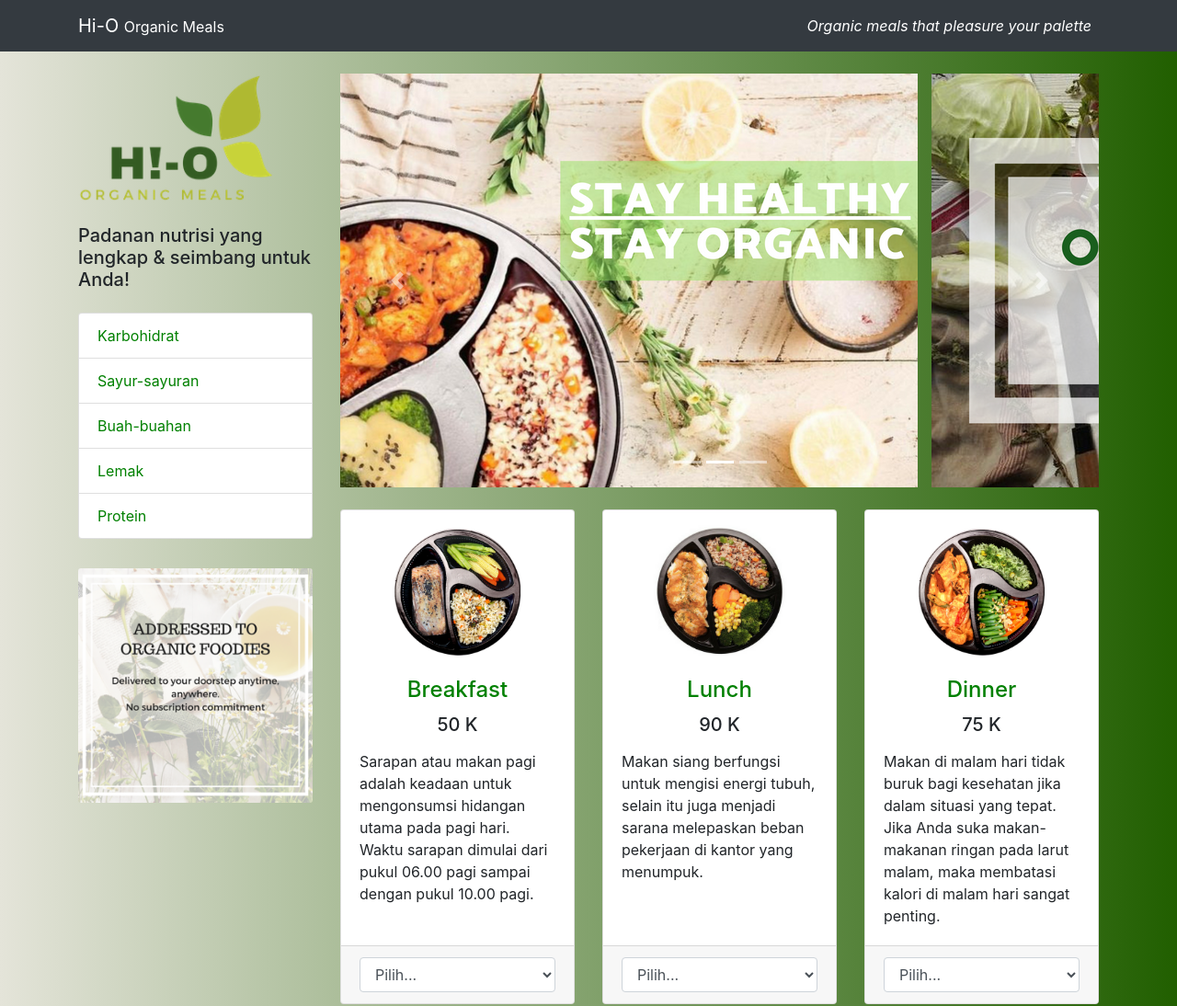
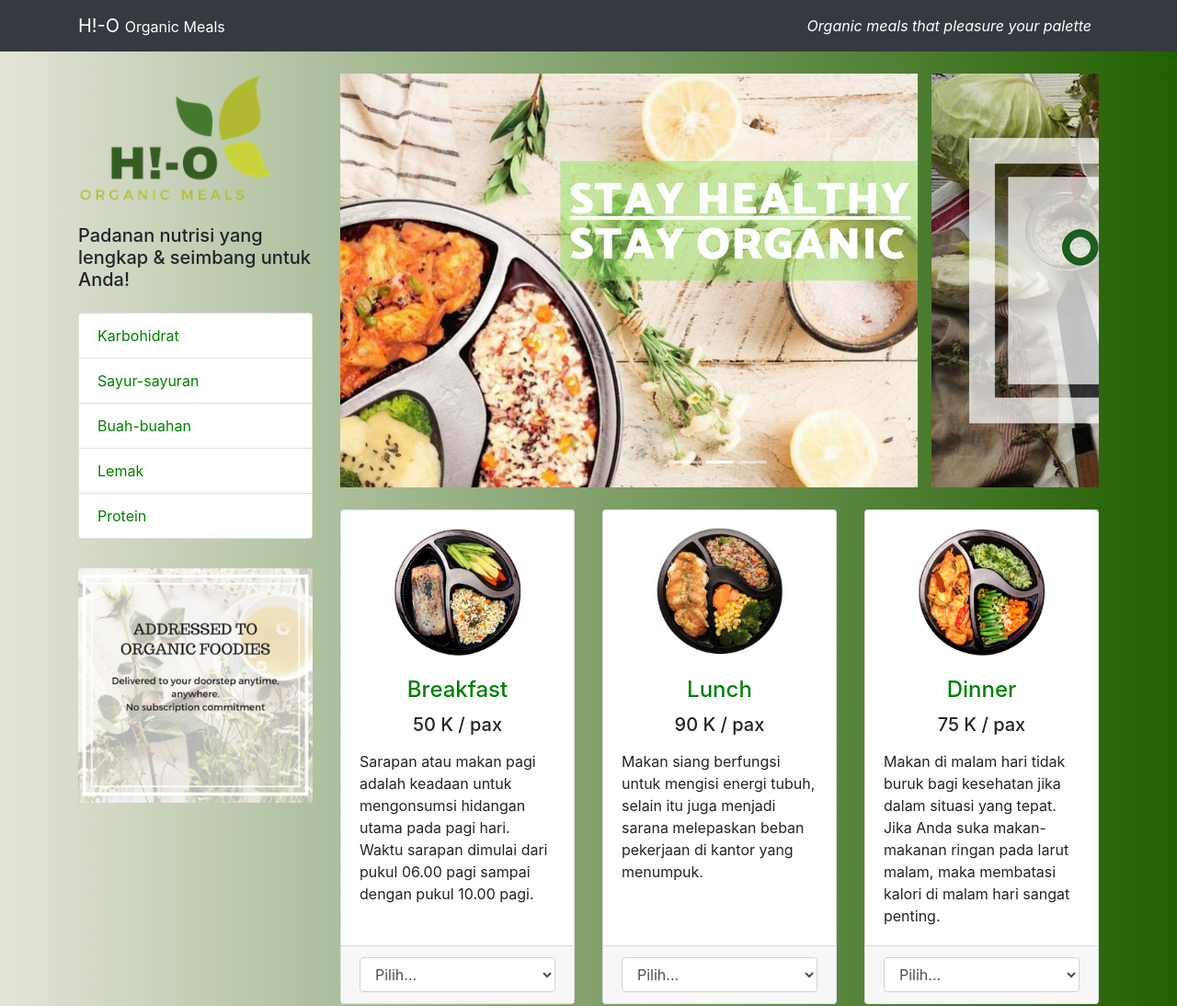
Before and after one commit to ultraktdev/HiO, a website: page index.html in a window 1280 px wide. Shown: the top 1094 px of the page at 92% size. Drawn offline with Linux system fonts and the light colour scheme.

Commit message:
Revised Hi-O to H!-O

```diff
--- a/index.html
+++ b/index.html
@@ -8,7 +8,7 @@
     <meta name="description" content="">
     <meta name="author" content="">
 
-    <title>Hi-O Organic Meals</title>
+    <title>H!-O Organic Meals</title>
 
     <!-- Bootstrap core CSS -->
     <link href="vendor/bootstrap/css/bootstrap.min.css" rel="stylesheet">
@@ -26,7 +26,7 @@
     <!-- Navigation -->
     <nav class="navbar navbar-expand-lg navbar-dark bg-dark fixed-top">
       <div class="container">
-        <a class="navbar-brand" href="#">Hi-O <small>Organic Meals</small></a>
+        <a class="navbar-brand" href="#">H!-O <small>Organic Meals</small></a>
         <button class="navbar-toggler" type="button" data-toggle="collapse" data-target="#navbarResponsive" aria-controls="navbarResponsive" aria-expanded="false" aria-label="Toggle navigation">
           <span class="navbar-toggler-icon"></span>
         </button>
@@ -116,7 +116,7 @@
                   <h4 class="card-title text-center">
                     <a href="#">Breakfast</a>
                   </h4>
-                  <h5 class="text-center">50 K</h5>
+                  <h5 class="text-center">50 K <span id="perPax">/ pax</span></h5>
                   <p class="card-text mt-3">Sarapan atau makan pagi adalah keadaan untuk mengonsumsi hidangan utama pada pagi hari. Waktu sarapan dimulai dari pukul 06.00 pagi sampai dengan pukul 10.00 pagi.</p>
                 </div>
                 <div class="card-footer">
@@ -139,7 +139,7 @@
                   <h4 class="card-title text-center">
                     <a href="#">Lunch</a>
                   </h4>
-                  <h5 class="text-center">90 K</h5>
+                  <h5 class="text-center">90 K <span id="perPax">/ pax</span></h5>
                   <p class="card-text mt-3">Makan siang berfungsi untuk mengisi energi tubuh, selain itu juga menjadi sarana melepaskan beban pekerjaan di kantor yang menumpuk.</p>
                 </div>
                 <div class="card-footer">
@@ -162,7 +162,7 @@
                   <h4 class="card-title text-center">
                     <a href="#">Dinner</a>
                   </h4>
-                  <h5 class="text-center">75 K</h5>
+                  <h5 class="text-center">75 K <span id="perPax">/ pax</span></h5>
                   <p class="card-text mt-3">Makan di malam hari tidak buruk bagi kesehatan jika dalam situasi yang tepat. Jika Anda suka makan-makanan ringan pada larut malam, maka membatasi kalori di malam hari sangat penting.</p>
                 </div>
                 <div class="card-footer">
```
